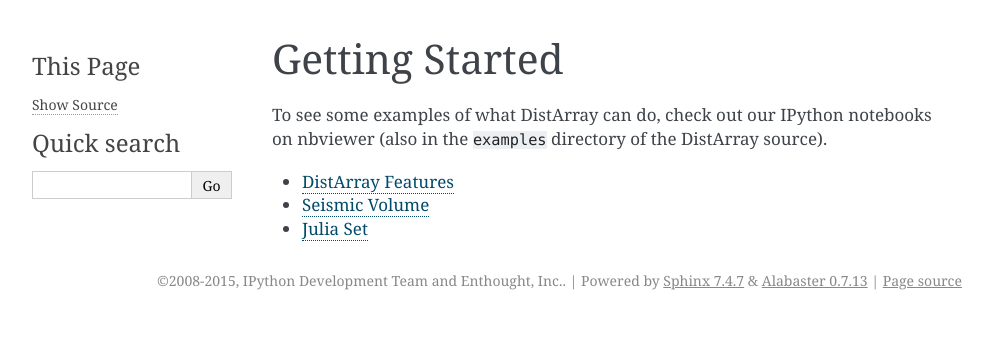
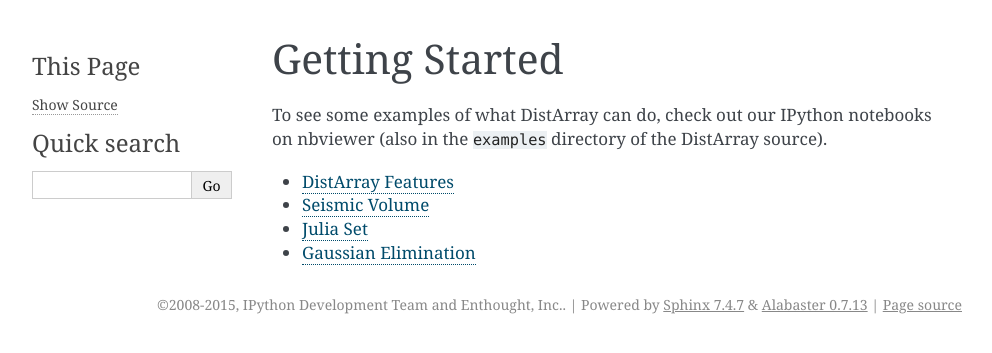
Before and after one commit to enthought/distarray, a Sphinx documentation site: the page built from docs/sphinx/source/getting-started.rst, in a window 1280 px wide. Shown: the top 353 px of the page, without its empty margins (148-1140 px from the left). Built offline with Sphinx 7.4.7, drawn with Linux system fonts in a browser that asks for light colours.

Commit message:
Add the Gaussian Elimination example to docs.

```diff
--- a/docs/sphinx/source/getting-started.rst
+++ b/docs/sphinx/source/getting-started.rst
@@ -7,3 +7,4 @@
 * `DistArray Features <http://nbviewer.ipython.org/github/enthought/distarray/blob/master/examples/features.ipynb>`_
 * `Seismic Volume <http://nbviewer.ipython.org/github/enthought/distarray/blob/master/examples/seismic_volume/seismic_volume.ipynb>`_
 * `Julia Set <http://nbviewer.ipython.org/github/enthought/distarray/blob/master/examples/julia_set/julia_set.ipynb>`_
+* `Gaussian Elimination <http://nbviewer.ipython.org/github/enthought/distarray/blob/master/examples/gauss_elimination/ge_notebook.ipynb>`_
```
